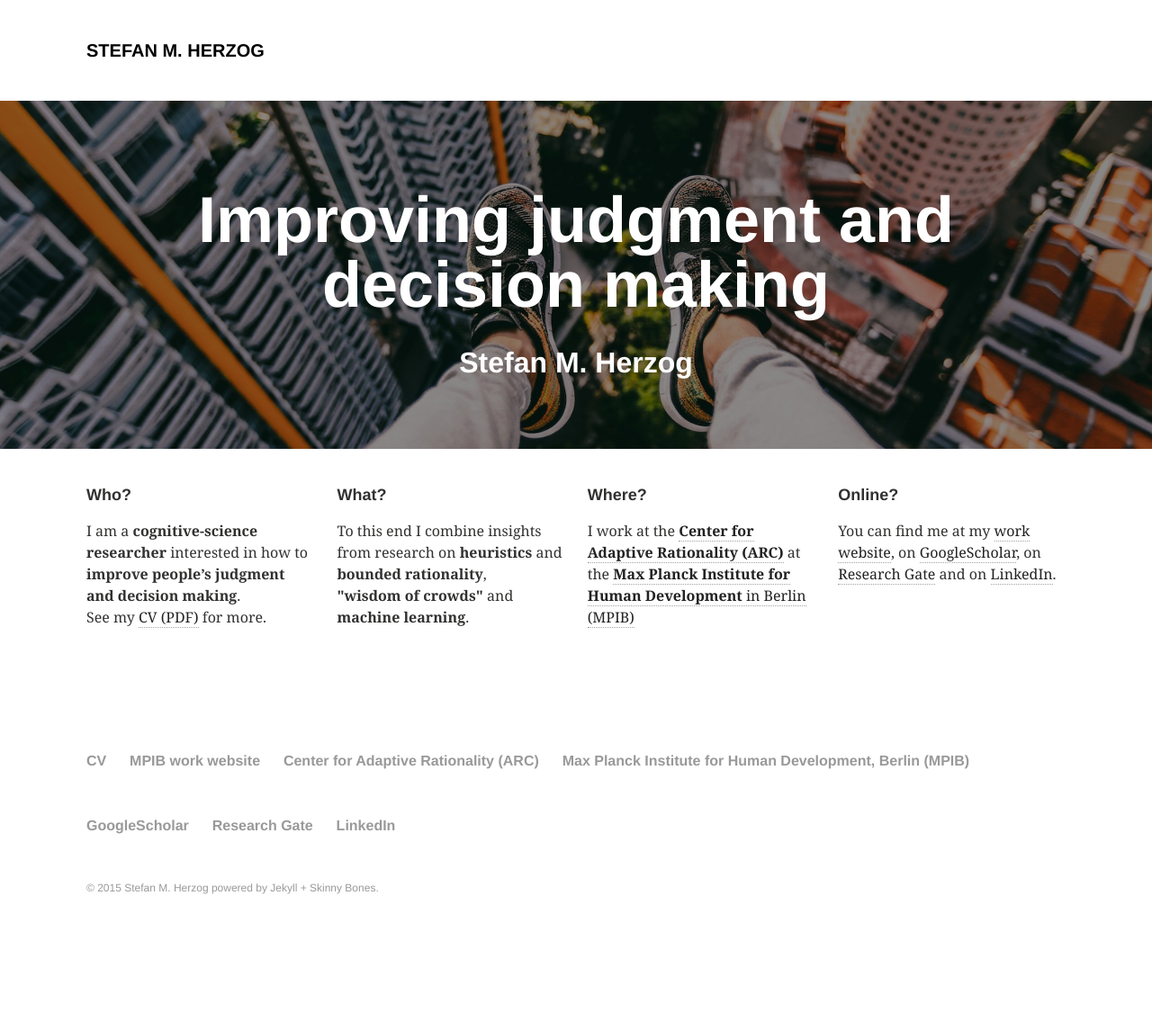
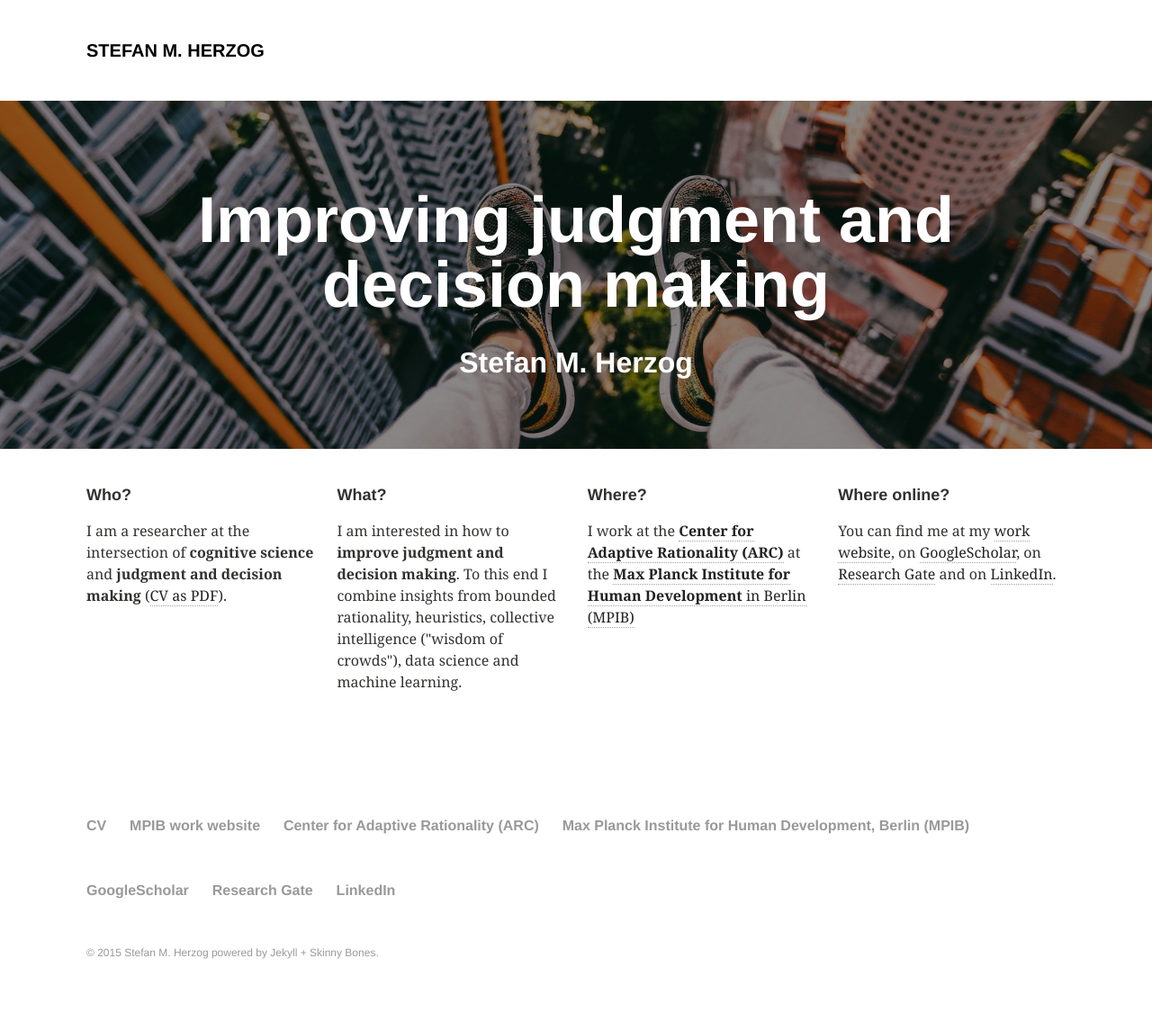
Before and after one commit to stefanherzog/blogdown, a Jekyll site: the page built from index.md, in a window 1280 px wide. Shown: the whole page at 90% size. Built offline with Jekyll 4.4.1, drawn with Linux system fonts in a browser that asks for light colours; before the commit the page ends 1073 px from its top, so only the background shows below that.

Commit message:
improve tiles on start page

```diff
--- a/index.md
+++ b/index.md
@@ -9,12 +9,12 @@ image:
 
 <div class="tile">
   <h2 class="post-title">Who?</h2>
-  <p class="post-excerpt">I am a <strong>cognitive-science researcher</strong> interested in how to <strong>improve people’s judgment and decision making</strong>. <br />See my <a href="/cv/cv-herzog-stefan.pdf">CV (PDF)</a> for more.</p>
+  <p class="post-excerpt">I am a researcher at the intersection of <strong>cognitive science</strong> and <strong>judgment and decision making</strong> (<a href="/cv/cv-herzog-stefan.pdf">CV as PDF</a>).</p>
 </div><!-- /.tile -->
 
 <div class="tile">
   <h2 class="post-title">What?</h2>
-  <p class="post-excerpt">To this end I combine insights from research on <strong>heuristics</strong> and <strong>bounded rationality</strong>, <br /><strong>&quot;wisdom of crowds&quot;</strong> and <strong>machine learning</strong>.
+  <p class="post-excerpt">I am interested in how to <strong>improve judgment and decision making</strong>. To this end I combine insights from bounded rationality, heuristics, collective intelligence (&quot;wisdom of crowds&quot;), data science and machine learning.
     <!-- inner crowd -->
 </p>
 </div><!-- /.tile -->
@@ -25,7 +25,7 @@ image:
 </div><!-- /.tile -->
 
 <div class="tile">
-  <h2 class="post-title">Online?</h2>
+  <h2 class="post-title">Where online?</h2>
   <p class="post-excerpt"> You can find me at my <a href="https://www.mpib-berlin.mpg.de/en/staff/stefan-herzog">work website</a>,
     on <a href="https://scholar.google.de/citations?user=WZIjp7YAAAAJ&amp;hl=en">GoogleScholar</a>, on <a href="https://www.researchgate.net/profile/Stefan_Herzog2">Research Gate</a> and on <a href="http://de.linkedin.com/in/stefanmherzog">LinkedIn</a>.</p>
 </div><!-- /.tile -->
```
